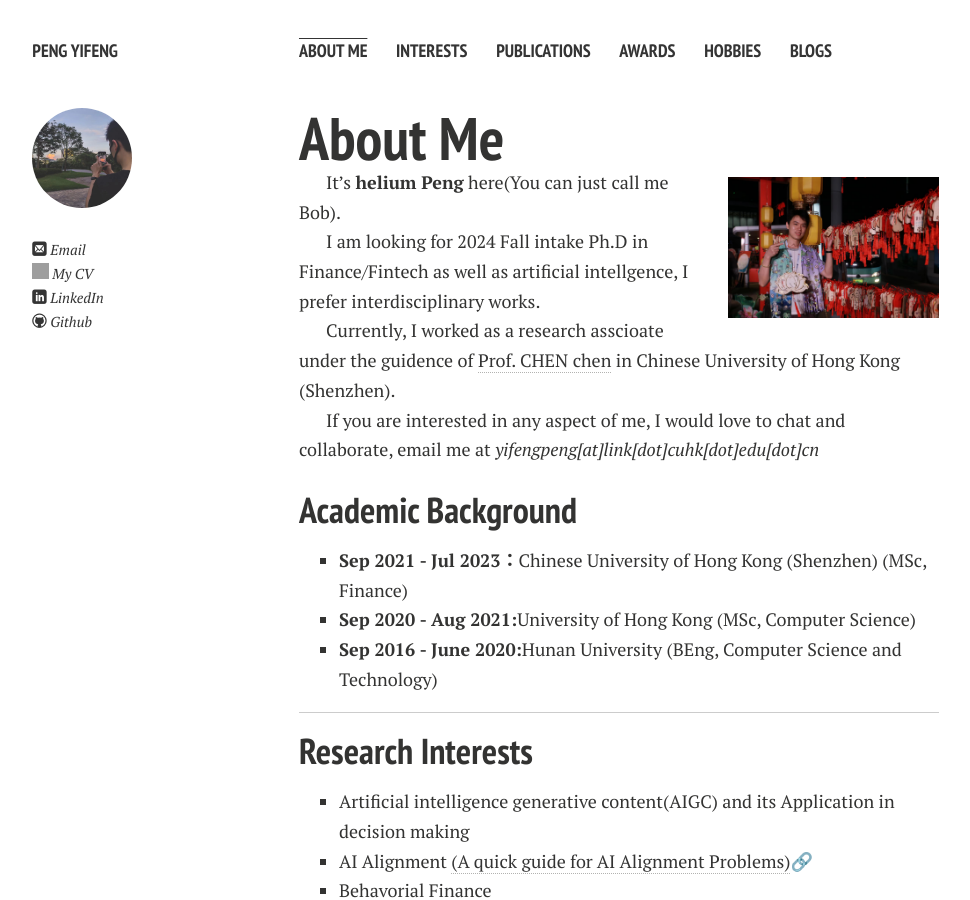
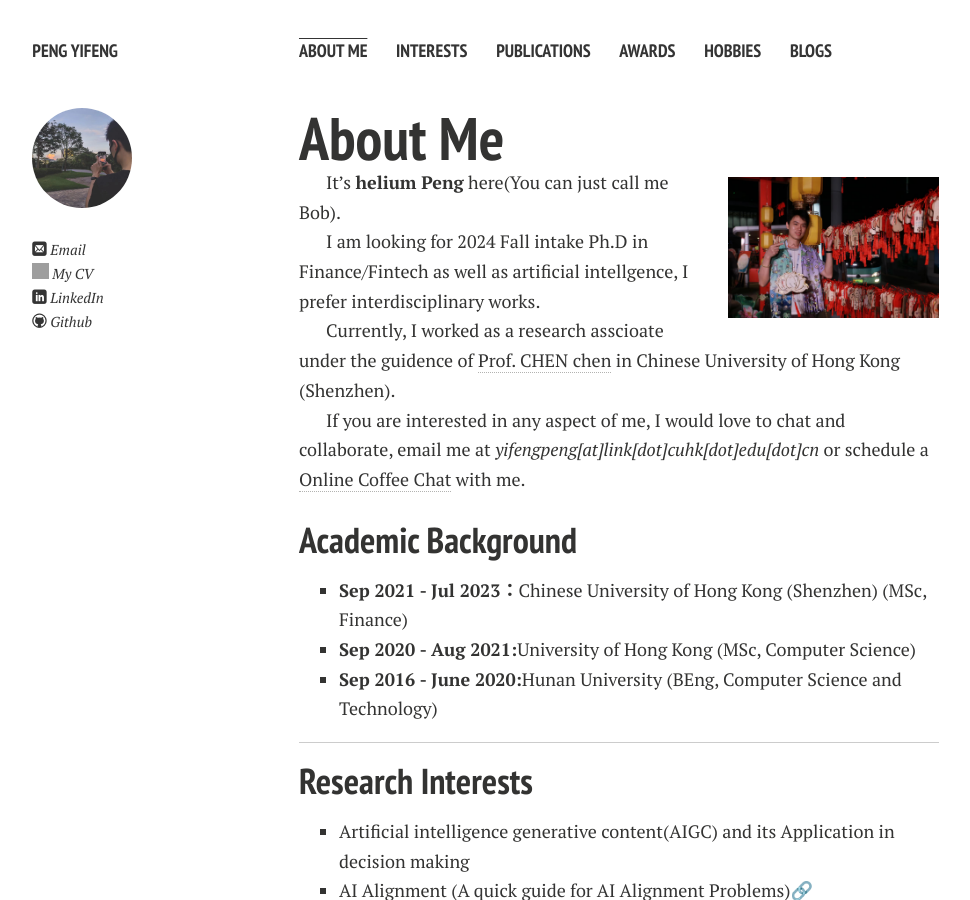
Before and after one commit to HeliumPeng/HeliumPeng.github.io, a Jekyll site: the page built from index.md, in a window 1280 px wide and 900 px high. Shown: the whole window, without its empty margins (21-991 px from the left). Built offline with Jekyll 4.4.1, drawn with Linux system fonts in a browser that asks for light colours; nearby versions of some CDN libraries; comment, search, counter and statistics services are not loaded; a style sheet for code colours, icons or effects is not loaded; our own code applies the rules of GitHub Pages for plain Markdown files; grey boxes are pictures that could not be loaded.

Commit message:
update some message in index.md

```diff
--- a/index.md
+++ b/index.md
@@ -12,7 +12,7 @@ I am looking for 2024 Fall intake Ph.D in Finance/Fintech as well as artificial
 
 Currently, I worked as a research asscioate under the guidence of [Prof. CHEN chen](https://myweb.cuhk.edu.cn/chenchen2020) in Chinese University of Hong Kong (Shenzhen).
 
-If you are interested in any aspect of me, I would love to chat and collaborate, email me at *yifengpeng[at]link[dot]cuhk[dot]edu[dot]cn*
+If you are interested in any aspect of me, I would love to chat and collaborate, email me at *yifengpeng[at]link[dot]cuhk[dot]edu[dot]cn* or schedule a [Online Coffee Chat](https://calendly.com/heliumbob/how-about-an-online-coffee-with-helium) with me.
 
 ## Academic Background
 
```
